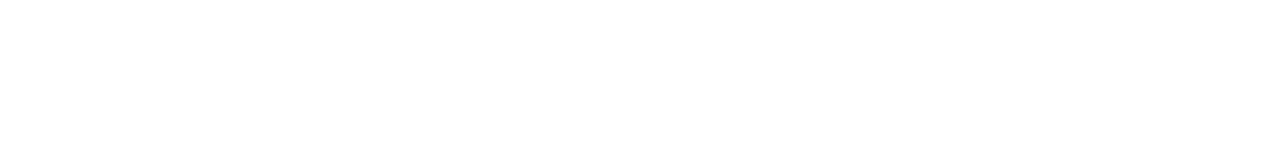
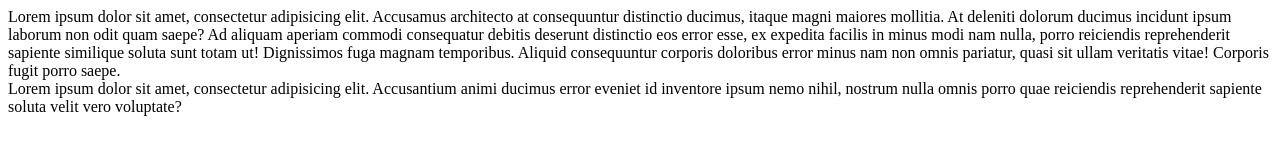
Before and after one commit to BulcsuFarmasi/css-grid, a plain HTML site: page index.html in a window 1280 px wide. Drawn offline with Linux system fonts and the light colour scheme.

Commit message:
adding element structure

```diff
--- a/index.html
+++ b/index.html
@@ -5,6 +5,25 @@
     <title>CSS Grids</title>
 </head>
 <body>
-
+    <div class="wrapper">
+        <div>
+            Lorem ipsum dolor sit amet, consectetur adipisicing elit.
+            Accusamus architecto at consequuntur distinctio ducimus,
+            itaque magni maiores mollitia. At deleniti dolorum ducimus
+            incidunt ipsum laborum non odit quam saepe? Ad aliquam aperiam
+            commodi consequatur debitis deserunt distinctio eos error esse,
+            ex expedita facilis in minus modi nam nulla, porro reiciendis
+            reprehenderit sapiente similique soluta sunt totam ut!
+            Dignissimos fuga magnam temporibus. Aliquid consequuntur
+            corporis doloribus error minus nam non omnis pariatur, quasi
+            sit ullam veritatis vitae! Corporis fugit porro saepe.
+        </div>
+        <div>
+            Lorem ipsum dolor sit amet, consectetur adipisicing elit.
+            Accusantium animi ducimus error eveniet id inventore ipsum
+            nemo nihil, nostrum nulla omnis porro quae reiciendis reprehenderit
+            sapiente soluta velit vero voluptate?
+        </div>
+    </div>
 </body>
 </html>
```
